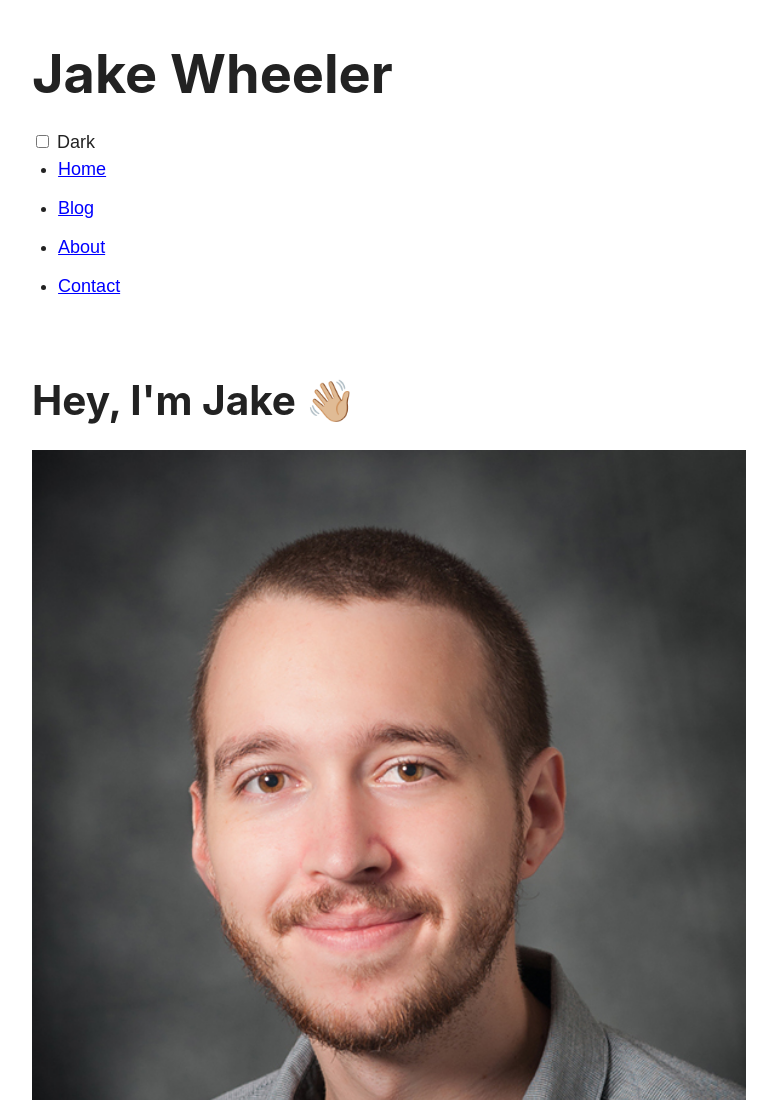
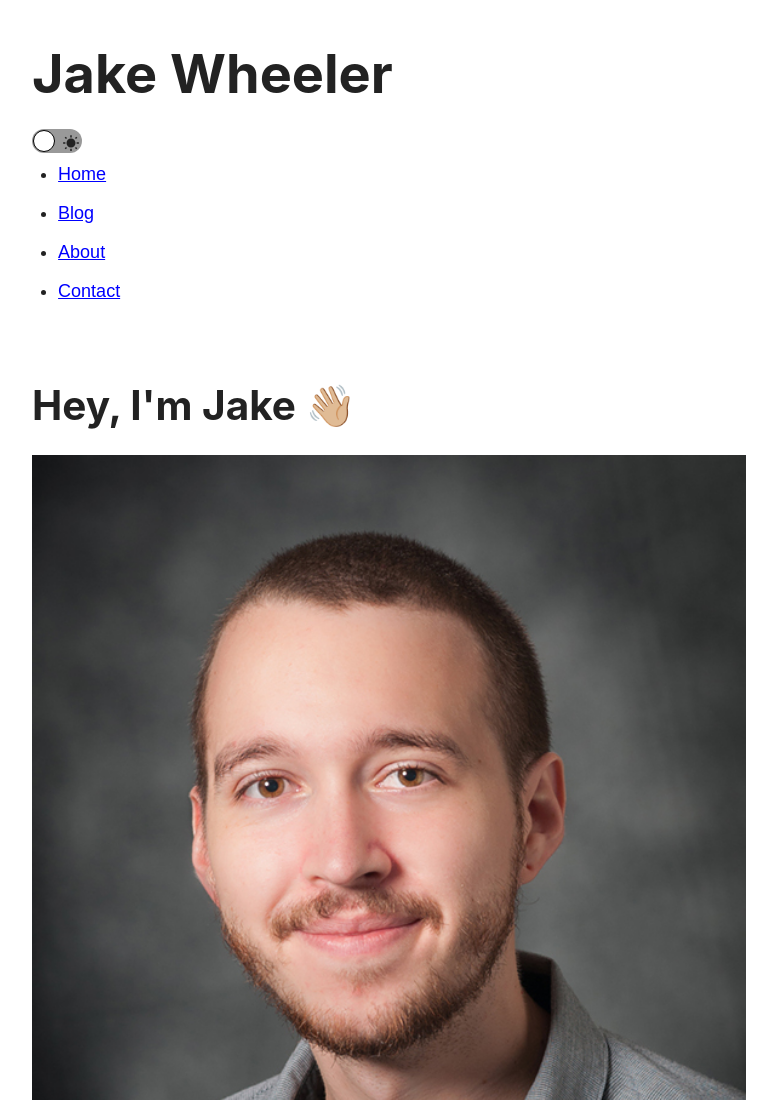
Before and after one commit to jakewheeler/personal-gatsby-site, a Gatsby site: page / in a window 1280 px wide. Shown: the top 1100 px of the page, without its empty margins (251-1028 px from the left). Built offline with nearby package versions, Linux system fonts and the light colour scheme; Gatsby itself is replaced by a stand-in of ours.

Commit message:
made dark mode toggle look nicer

```diff
--- a/package.json
+++ b/package.json
@@ -25,7 +25,9 @@
     "prop-types": "^15.7.2",
     "react": "^16.12.0",
     "react-dom": "^16.12.0",
-    "react-helmet": "^5.2.1"
+    "react-helmet": "^5.2.1",
+    "react-icons": "^3.10.0",
+    "react-toggle": "^4.1.1"
   },
   "devDependencies": {
     "env-cmd": "^10.0.1",
--- a/src/components/themeTogger.js
+++ b/src/components/themeTogger.js
@@ -1,18 +1,23 @@
 import React from "react"
 import { ThemeToggler } from "gatsby-plugin-dark-mode"
+import Toggle from "react-toggle"
+import { IoMdMoon, IoMdSunny } from "react-icons/io"
+import "../styles/toggler.css"
 
 export const DarkModeToggler = () => {
   return (
     <ThemeToggler>
       {({ theme, toggleTheme }) => (
-        <label>
-          <input
-            type="checkbox"
-            onChange={e => toggleTheme(e.target.checked ? "dark" : "light")}
-            checked={theme === "dark"}
-          />{" "}
-          Dark
-        </label>
+        <Toggle
+          className="custom-classname"
+          onChange={e => toggleTheme(e.target.checked ? "dark" : "light")}
+          checked={theme === "dark"}
+          aria-label="Dark mode"
+          icons={{
+            checked: <IoMdMoon />,
+            unchecked: <IoMdSunny />,
+          }}
+        />
       )}
     </ThemeToggler>
   )
--- /dev/null
+++ b/src/styles/toggler.css
@@ -0,0 +1,148 @@
+:root {
+  --dark-bg: black;
+  --light-bg: white;
+}
+.react-toggle {
+  touch-action: pan-x;
+
+  display: inline-block;
+  position: relative;
+  cursor: pointer;
+  background-color: transparent;
+  border: 0;
+  padding: 0;
+
+  -webkit-touch-callout: none;
+  -webkit-user-select: none;
+  -khtml-user-select: none;
+  -moz-user-select: none;
+  -ms-user-select: none;
+  user-select: none;
+
+  -webkit-tap-highlight-color: rgba(0, 0, 0, 0);
+  -webkit-tap-highlight-color: transparent;
+}
+
+.react-toggle-screenreader-only {
+  border: 0;
+  clip: rect(0 0 0 0);
+  height: 1px;
+  margin: -1px;
+  overflow: hidden;
+  padding: 0;
+  position: absolute;
+  width: 1px;
+}
+
+.react-toggle--disabled {
+  cursor: not-allowed;
+  opacity: 0.5;
+  -webkit-transition: opacity 0.25s;
+  transition: opacity 0.25s;
+}
+
+.react-toggle-track {
+  width: 50px;
+  height: 24px;
+  padding: 0;
+  border-radius: 30px;
+  background-color: var(--normalNav);
+  -webkit-transition: all 0.2s ease;
+  -moz-transition: all 0.2s ease;
+  transition: all 0.2s ease;
+}
+
+.react-toggle:hover:not(.react-toggle--disabled) .react-toggle-track {
+  background-color: var(--normalNav);
+}
+
+.react-toggle--checked .react-toggle-track {
+  background-color: var(--dark-bg);
+}
+
+.react-toggle--checked:hover:not(.react-toggle--disabled) .react-toggle-track {
+  background-color: var(--dark-bg);
+}
+
+.react-toggle-track-check {
+  position: absolute;
+  width: 14px;
+  height: 10px;
+  top: 0px;
+  bottom: 0px;
+  margin-top: auto;
+  margin-bottom: auto;
+  line-height: 0;
+  left: 8px;
+  opacity: 0;
+  -webkit-transition: opacity 0.25s ease;
+  -moz-transition: opacity 0.25s ease;
+  transition: opacity 0.25s ease;
+  padding-bottom: 15px;
+}
+
+.react-toggle--checked .react-toggle-track-check {
+  opacity: 1;
+  -webkit-transition: opacity 0.25s ease;
+  -moz-transition: opacity 0.25s ease;
+  transition: opacity 0.25s ease;
+}
+
+.react-toggle-track-x {
+  position: absolute;
+  width: 10px;
+  height: 10px;
+  top: 0px;
+  bottom: 0px;
+  margin-top: auto;
+  margin-bottom: auto;
+  line-height: 0;
+  right: 10px;
+  opacity: 1;
+  -webkit-transition: opacity 0.25s ease;
+  -moz-transition: opacity 0.25s ease;
+  transition: opacity 0.25s ease;
+  padding-bottom: 15px;
+}
+
+.react-toggle--checked .react-toggle-track-x {
+  opacity: 0;
+}
+
+.react-toggle-thumb {
+  transition: all 0.5s cubic-bezier(0.23, 1, 0.32, 1) 0ms;
+  position: absolute;
+  top: 1px;
+  left: 1px;
+  width: 22px;
+  height: 22px;
+  border: 1px solid var(--dark-bg);
+  border-radius: 50%;
+  background-color: var(--light-bg);
+
+  -webkit-box-sizing: border-box;
+  -moz-box-sizing: border-box;
+  box-sizing: border-box;
+
+  -webkit-transition: all 0.25s ease;
+  -moz-transition: all 0.25s ease;
+  transition: all 0.25s ease;
+}
+
+.react-toggle--checked .react-toggle-thumb {
+  left: 27px;
+  border-color: var(--activeNav);
+  background-color: var(--dark-bg);
+}
+
+.react-toggle--focus .react-toggle-thumb {
+  -webkit-box-shadow: 0px 0px 3px 2px var(--activeNav);
+  -moz-box-shadow: 0px 0px 3px 2px var(--activeNav);
+  box-shadow: 0px 0px 2px 3px var(--activeNav);
+}
+
+.react-toggle:active:not(.react-toggle--disabled) .react-toggle-thumb {
+  -webkit-box-shadow: 0px 0px 5px 5px var(--dark-bg);
+  -moz-box-shadow: 0px 0px 5px 5px var(--dark-bg);
+  box-shadow: 0px 0px 5px 5px var(--dark-bg);
+}
```
Also changed, not shown: 1 other file.
